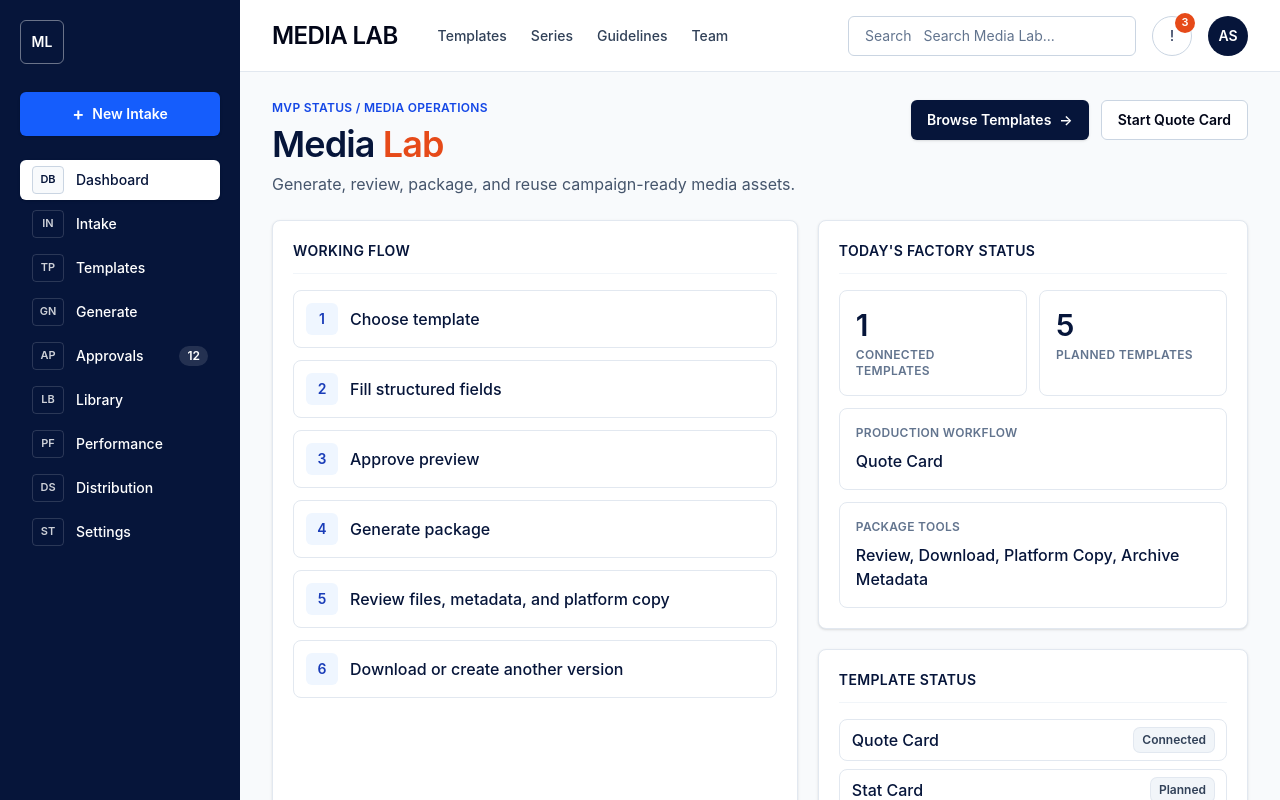
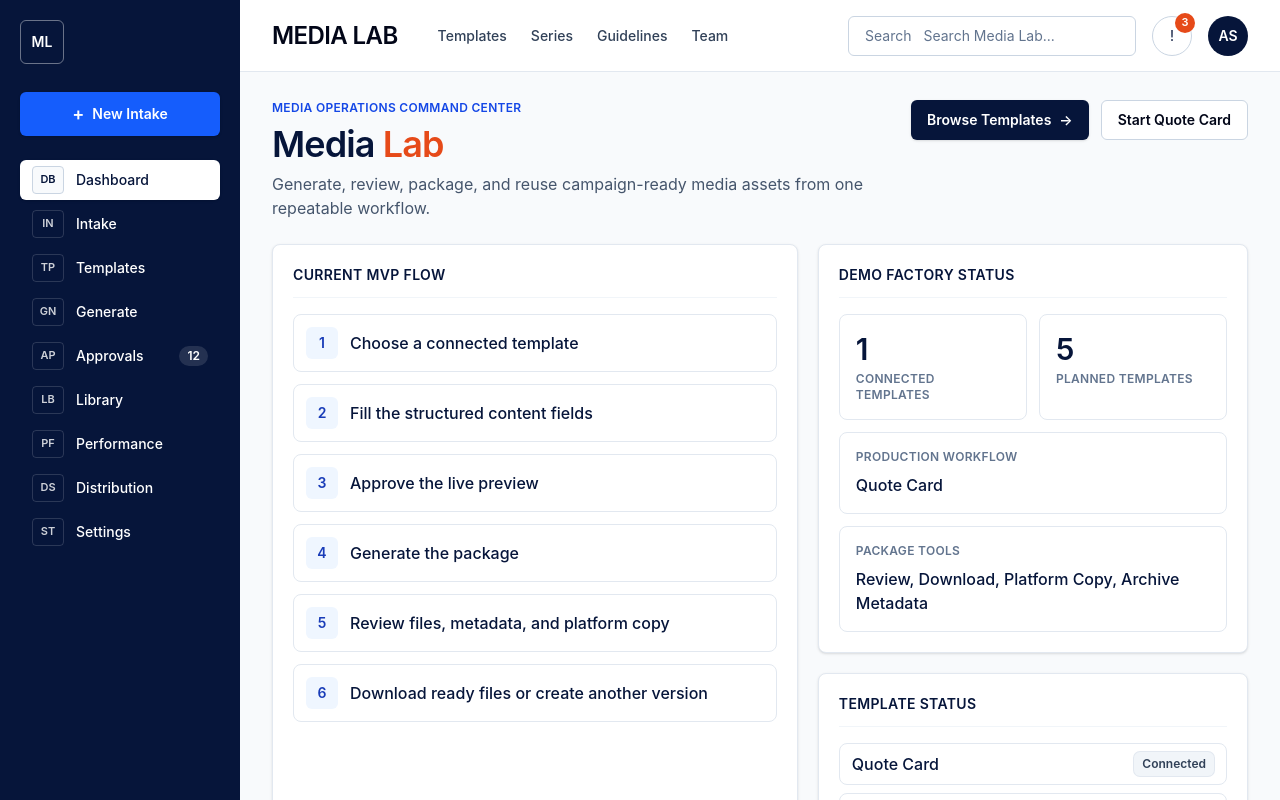
Before and after one commit to paulsjob/media_hub, a Next.js app: page / in a window 1280 px wide. Shown: the top 800 px of the page. Built offline with nearby package versions, Linux system fonts and the light colour scheme.

Commit message:
Polish MVP demo copy

```diff
--- a/src/app/generate/page.tsx
+++ b/src/app/generate/page.tsx
@@ -35,7 +35,7 @@ export default async function GeneratePage({
             Quote Card Package Generator
           </h1>
           <p className="mt-3 max-w-2xl text-base leading-7 text-slate-600">
-            Enter the approved message, validate the live MoDeck preview, choose outputs, and generate the package.
+            Select package outputs, fill the quote card fields, approve the preview, and generate a reviewable package.
           </p>
         </div>
         <div className="flex flex-wrap gap-3">
--- a/src/app/page.tsx
+++ b/src/app/page.tsx
@@ -8,12 +8,12 @@ import {
 } from "@/components/ui";
 
 const workingFlow = [
-  "Choose template",
-  "Fill structured fields",
-  "Approve preview",
-  "Generate package",
+  "Choose a connected template",
+  "Fill the structured content fields",
+  "Approve the live preview",
+  "Generate the package",
   "Review files, metadata, and platform copy",
-  "Download or create another version",
+  "Download ready files or create another version",
 ];
 
 const templateStatuses = [
@@ -29,10 +29,10 @@ export default function HomePage() {
   return (
     <AppShell>
       <PageHeader
-        eyebrow="MVP Status / Media Operations"
+        eyebrow="Media Operations Command Center"
         title="Media"
         accent="Lab"
-        subtitle="Generate, review, package, and reuse campaign-ready media assets."
+        subtitle="Generate, review, package, and reuse campaign-ready media assets from one repeatable workflow."
         actions={
           <>
             <PrimaryActionButton href="/templates">Browse Templates</PrimaryActionButton>
@@ -42,7 +42,7 @@ export default function HomePage() {
       />
 
       <div className="grid gap-5 xl:grid-cols-[1.1fr_0.9fr]">
-        <SectionCard title="Working Flow">
+        <SectionCard title="Current MVP Flow">
           <div className="grid gap-3">
             {workingFlow.map((step, index) => (
               <div key={step} className="flex items-center gap-3 rounded-lg border border-slate-200 bg-white p-3">
@@ -56,7 +56,7 @@ export default function HomePage() {
         </SectionCard>
 
         <div className="grid gap-5">
-          <SectionCard title="Today's Factory Status">
+          <SectionCard title="Demo Factory Status">
             <div className="grid gap-3 sm:grid-cols-2">
               <DashboardMetric label="Connected templates" value="1" />
               <DashboardMetric label="Planned templates" value="5" />
--- a/src/app/templates/page.tsx
+++ b/src/app/templates/page.tsx
@@ -66,7 +66,7 @@ export default function TemplatesPage() {
         eyebrow="Media Operations / Template Library"
         title="Template"
         accent="Library"
-        subtitle="Start with a connected template, then turn a message into reusable package outputs."
+        subtitle="Choose the first connected template in the Media Lab factory, with planned formats visible on the roadmap."
       />
 
       <div className="mb-5 grid gap-4 lg:grid-cols-[1.25fr_0.75fr]">
@@ -93,7 +93,7 @@ function ConnectedTemplateCard({ template }: { template: ConnectedTemplate }) {
           <p className="text-xs font-semibold uppercase tracking-wide text-emerald-700">Primary Connected Template</p>
           <h2 className="mt-1 text-2xl font-semibold text-[#06153a]">{template.name}</h2>
           <p className="mt-2 max-w-2xl text-sm leading-6 text-slate-600">
-            The active MoDeck-connected production path for quote graphics, packages, platform copy, and archive metadata.
+            Use this connected workflow to turn a quote into reviewed files, platform copy, and archive-ready metadata.
           </p>
         </div>
         <StatusPill label={template.status} tone="success" />
@@ -108,7 +108,7 @@ function ConnectedTemplateCard({ template }: { template: ConnectedTemplate }) {
 
       <div className="mt-5 border-t border-slate-100 pt-4">
         <PrimaryActionButton href={template.useHref} className="sm:min-w-40">
-          Use Template
+          Use Quote Card
         </PrimaryActionButton>
       </div>
     </article>
@@ -121,7 +121,7 @@ function FactorySummary() {
       <p className="text-xs font-semibold uppercase tracking-wide text-blue-700">Template Factory</p>
       <h2 className="mt-1 text-xl font-semibold text-[#06153a]">Repeatable media packages</h2>
       <p className="mt-3 text-sm leading-6">
-        Pick a template, validate the preview, generate outputs, then leave with downloads, platform copy,
+        Browse the factory, pick the connected template, validate the preview, then leave with downloads, platform copy,
         and archive-ready metadata.
       </p>
       <div className="mt-4 grid gap-2 text-sm font-semibold">
--- a/src/components/package-generator.tsx
+++ b/src/components/package-generator.tsx
@@ -160,7 +160,7 @@ export function PackageGenerator({
     <div className="space-y-6">
       <div className="grid gap-6 xl:grid-cols-[minmax(360px,0.9fr)_minmax(0,1.35fr)] xl:items-start">
         <div className="space-y-4">
-          <SectionCard title="Package Outputs" className="p-4">
+          <SectionCard title="Select Package Outputs" className="p-4">
             <OutputSelector
               outputs={outputs}
               selectedIds={selectedIds}
@@ -169,7 +169,7 @@ export function PackageGenerator({
             />
           </SectionCard>
 
-          <SectionCard title="Required Fields">
+          <SectionCard title="Required Quote Card Fields">
             <div className="grid gap-4">
               {template.required_fields.map((fieldName) => {
                 const key = fieldMap[fieldName] ?? "quote";
@@ -188,7 +188,7 @@ export function PackageGenerator({
         </div>
 
         <div className="space-y-4">
-          <SectionCard title="Preview">
+          <SectionCard title="Live Package Preview">
             <PreviewGrid
               outputs={outputs}
               selectedOutputIds={selectedIds}
@@ -201,15 +201,15 @@ export function PackageGenerator({
           <div className="rounded-lg border border-blue-200 bg-blue-50 p-3 shadow-sm">
             <div className="flex flex-col gap-3 sm:flex-row sm:items-center sm:justify-between">
               <div>
-                <p className="font-semibold text-[#06153a]">Approve the live preview before choosing final package outputs.</p>
+                <p className="font-semibold text-[#06153a]">Preview looks right? Approve it to unlock package generation.</p>
               </div>
               {outputsOpen ? (
                 <span className="inline-flex min-h-10 items-center justify-center rounded-md border border-emerald-200 bg-emerald-50 px-4 text-sm font-semibold text-emerald-800">
-                  Preview approved
+                  Preview approved. Package actions unlocked.
                 </span>
               ) : (
                 <ButtonLike variant="primary" onClick={() => setOutputsOpen(true)} className="shrink-0">
-                  Preview Approved
+                  Approve Preview
                 </ButtonLike>
               )}
             </div>
@@ -219,7 +219,7 @@ export function PackageGenerator({
 
       {outputsOpen ? (
         <>
-          <SectionCard title="Package Summary">
+          <SectionCard title="Ready to Generate">
             <div className="flex flex-wrap gap-2">
               {outputs
                 .filter((output) => selectedIds.includes(output.id))
@@ -241,7 +241,7 @@ export function PackageGenerator({
               onClick={generatePackage}
               disabled={selectedIds.length === 0 || isGenerating}
             >
-              {isGenerating ? "Generating package..." : "Generate Package"}
+              {isGenerating ? "Generating package..." : "Generate Review Package"}
             </ButtonLike>
           </div>
         </>
--- a/src/components/package-results.tsx
+++ b/src/components/package-results.tsx
@@ -184,7 +184,7 @@ export function PackageResults({
 
       <PlatformCopyCard packageContext={packageContext} />
 
-      <SectionCard title="Download Package">
+      <SectionCard title="Download Ready Files">
         <DownloadAllPackage
           packageName={packageName}
           files={readyDownloads}
@@ -194,7 +194,7 @@ export function PackageResults({
         />
       </SectionCard>
 
-      <SectionCard title="Stills">
+      <SectionCard title="Selected Stills">
         <div className="space-y-3">
           {stills.length > 0 ? (
             stills.map((output) => (
@@ -217,7 +217,7 @@ export function PackageResults({
         </div>
       </SectionCard>
 
-      <SectionCard title="Videos">
+      <SectionCard title="Selected Videos">
         <div className="space-y-3">
           {videos.length > 0 ? (
             videos.map((output) => (
@@ -287,7 +287,7 @@ function PackageReviewHeader({
             </span>
           </div>
           <p className="mt-2 max-w-2xl text-sm leading-6 text-slate-600">
-            Review package context, confirm output readiness, and download the files currently available.
+            Review the generated package, copy publishing text, download ready files, or start another version from the same inputs.
           </p>
         </div>
         <div className="grid gap-3 sm:min-w-56">
@@ -350,6 +350,9 @@ function PlatformCopyCard({
 
   return (
     <SectionCard title="Platform Copy">
+      <p className="mb-4 text-sm leading-6 text-slate-600">
+        Copy deterministic captions and accessibility text for the package without leaving the review screen.
+      </p>
       <div className="space-y-3">
         {copyBlocks.map((block) => (
           <div
@@ -411,6 +414,9 @@ function ArchiveMetadataCard({
 
   return (
     <SectionCard title="Archive Metadata">
+      <p className="mb-4 text-sm leading-6 text-slate-600">
+        Demo metadata for future search, reuse, and tracking. Nothing is saved yet.
+      </p>
       <div className="grid gap-5 lg:grid-cols-[1fr_auto]">
         <div className="grid gap-3 sm:grid-cols-2">
           <MetadataValue label="Package Type" value={metadata.packageType} />
```
